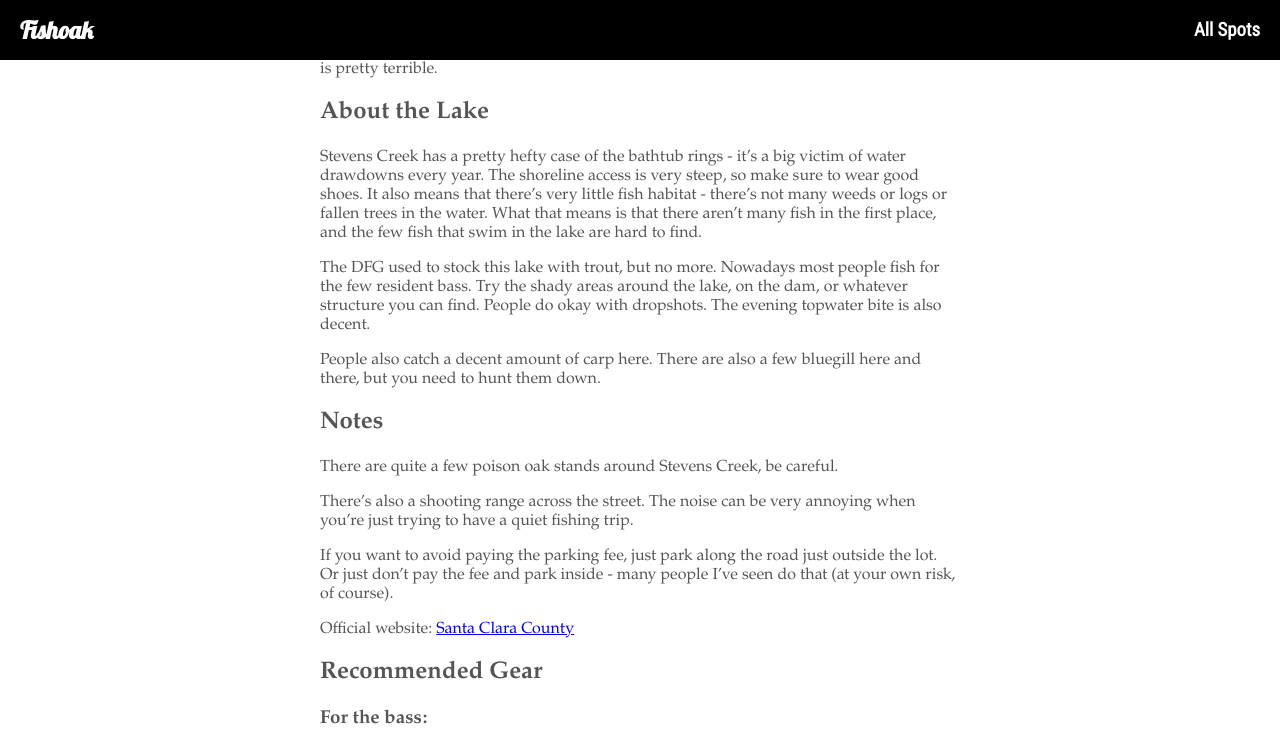
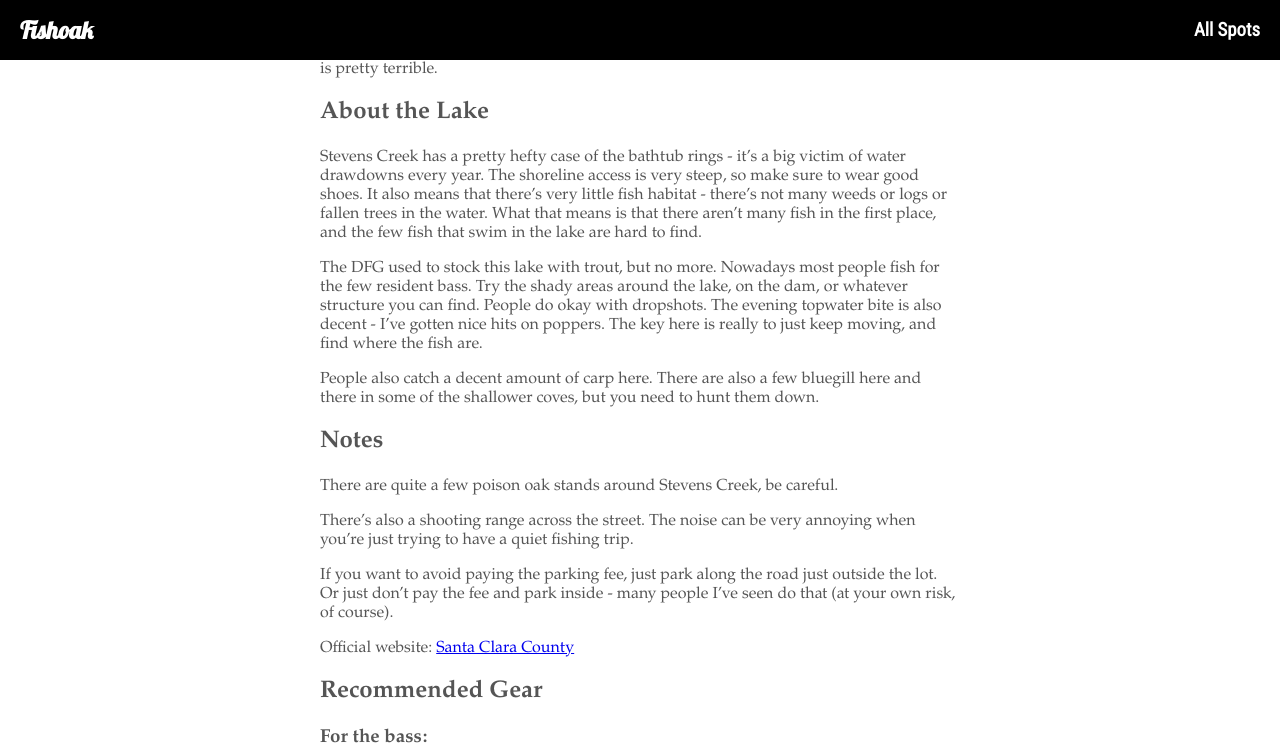
Before and after one commit to antiamoeba/fishoak, a Jekyll site: the page built from _locs/stevenscreek.md, in a window 1280 px wide and 900 px high, scrolled down 773 px, cut to the strip 0-745 px from the top of the window. Built offline with Jekyll 4.4.1, drawn with Linux system fonts in a browser that asks for light colours.

Commit message:
more details

```diff
--- a/_locs/stevenscreek.md
+++ b/_locs/stevenscreek.md
@@ -9,9 +9,9 @@ To be honest, Stevens Creek Reservoir is not a great place to fish. Surrounded b
 
 Stevens Creek has a pretty hefty case of the bathtub rings - it's a big victim of water drawdowns every year. The shoreline access is very steep, so make sure to wear good shoes. It also means that there's very little fish habitat - there's not many weeds or logs or fallen trees in the water. What that means is that there aren't many fish in the first place, and the few fish that swim in the lake are hard to find.
 
-The DFG used to stock this lake with trout, but no more. Nowadays most people fish for the few resident bass. Try the shady areas around the lake, on the dam, or whatever structure you can find. People do okay with dropshots. The evening topwater bite is also decent.
+The DFG used to stock this lake with trout, but no more. Nowadays most people fish for the few resident bass. Try the shady areas around the lake, on the dam, or whatever structure you can find. People do okay with dropshots. The evening topwater bite is also decent - I've gotten nice hits on poppers. The key here is really to just keep moving, and find where the fish are.
 
-People also catch a decent amount of carp here. There are also a few bluegill here and there, but you need to hunt them down.
+People also catch a decent amount of carp here. There are also a few bluegill here and there in some of the shallower coves, but you need to hunt them down.
 
 ## Notes
 
```
Also changed, not shown: _locs/arastradero.md (+2 -0 lines), _locs/sandywool.md (+1 -1 lines), _locs/santacruzcliffs.md (+1 -1 lines).
